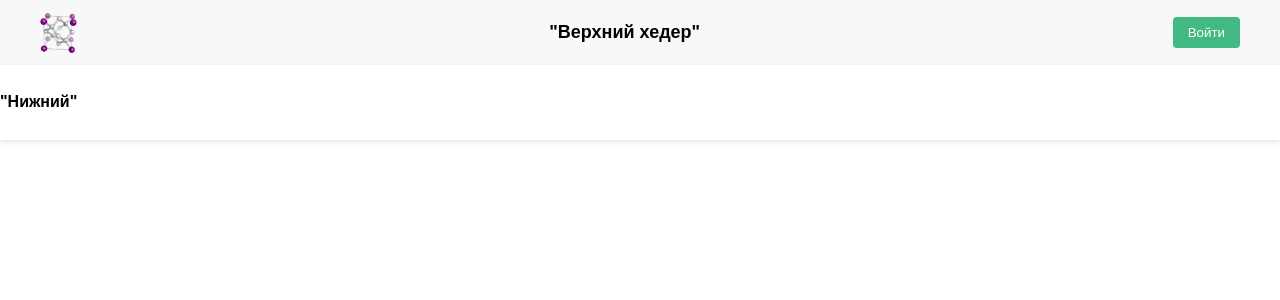
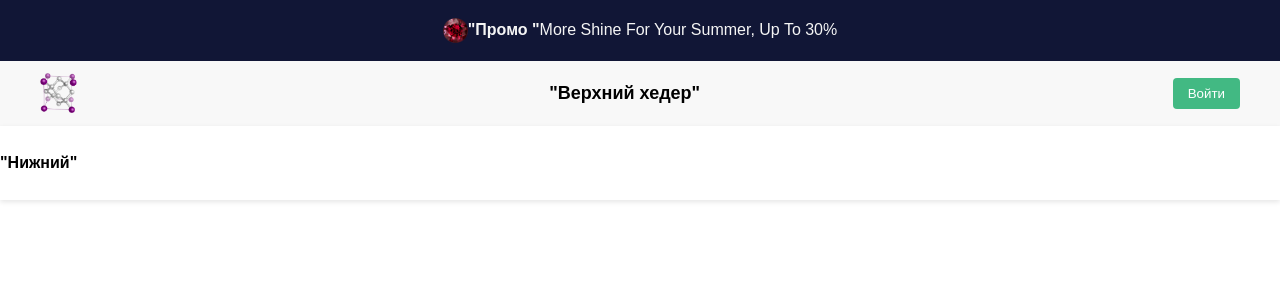
Before and after one commit to webdotG/vue_test_d, a Vue app: page / in a window 1280 px wide. Shown: the top 300 px of the page. Built offline with nearby package versions, Linux system fonts and the light colour scheme.

Commit message:
one ore test add img and component

```diff
--- a/src/components/header/Header.vue
+++ b/src/components/header/Header.vue
@@ -1,17 +1,20 @@
 <template>
   <header class="header">
+    <HeaderPromo />
     <HeaderTop />
     <HeaderBottom />
   </header>
 </template>
 
 <script>
+import HeaderPromo from './HeaderPromo.vue'
 import HeaderTop from './HeaderTop.vue'
 import HeaderBottom from './HeaderBottom.vue'
 
 export default {
   name: 'Header',
   components: {
+    HeaderPromo,
     HeaderTop,
     HeaderBottom
   }
@@ -20,6 +23,6 @@ export default {
 
 <style scoped>
 .header {
-
+  background-color: whitesmoke;
 }
 </style>
--- /dev/null
+++ b/src/components/header/HeaderPromo.vue
@@ -0,0 +1,27 @@
+<template>
+  <div class="header-promo">
+      <img src="@/assets/RedRuby.png" alt="Promo"
+      width="25px" height="25px" class="promo">
+      <h4>"Промо "</h4>
+      <p>More Shine For Your Summer, Up To 30% </p>
+  </div>
+</template>
+
+<script>
+export default {
+  name: 'HeaderPromo'
+}
+</script>
+
+<style scoped>
+.header-promo {
+    background-color: #111636;
+    display: flex;
+    align-items: center;
+    justify-content: center;
+}
+
+h4,p{
+    color: whitesmoke;
+}
+</style>
```
Also changed, not shown: src/assets/RedRuby.png (renamed from public/RedRuby.png).
